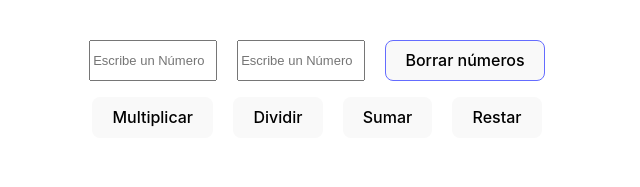
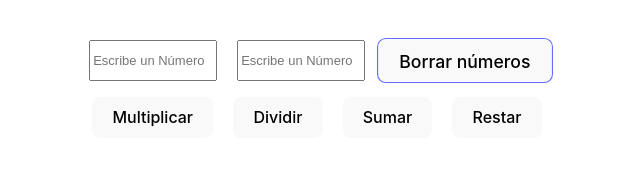
Before and after one commit to javiro76/calculadora-app, a website built with Vite: page index.html in a window 1280 px wide. In both pictures the pointer is over the button "Borrar números". Shown: the part 284-471 px from the top of the page, 343-983 px from the left. Built offline with nearby package versions, Linux system fonts and the light colour scheme.

Commit message:
se programa efecto de agrandar botones

```diff
--- a/style.css
+++ b/style.css
@@ -115,6 +115,7 @@ input[type=number]::-webkit-inner-spin-button {
 
 button {
   margin: 0 10px;
+
 }
 
 .ingreso-numeros {
@@ -129,3 +130,7 @@ margin: 0 10px;
 font-size:small;
 
 }
+
+.botones:hover {
+  transform: scale(1.10); /* Escala el botón al 110% cuando el usuario pasa el mouse sobre el botón */
+}
```
